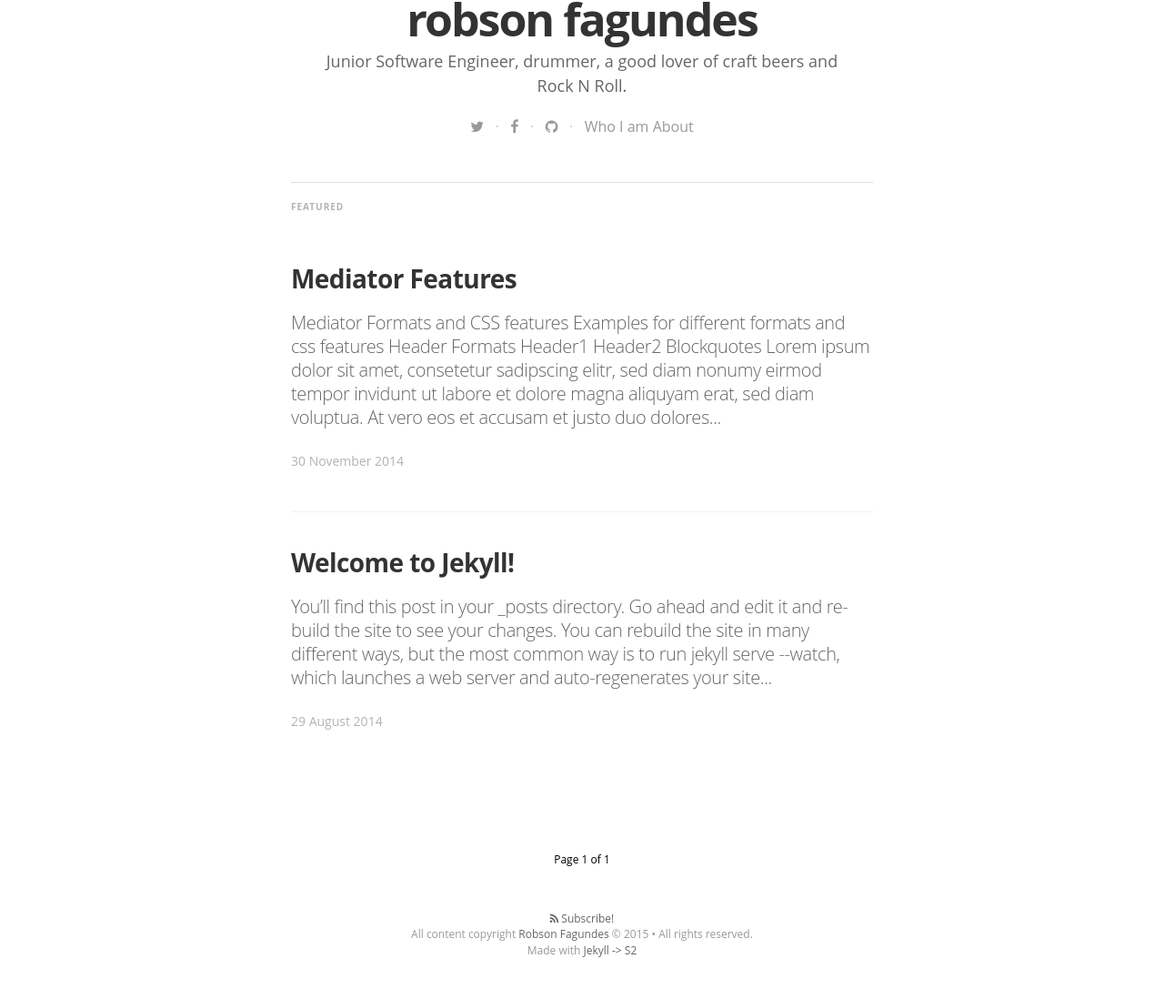
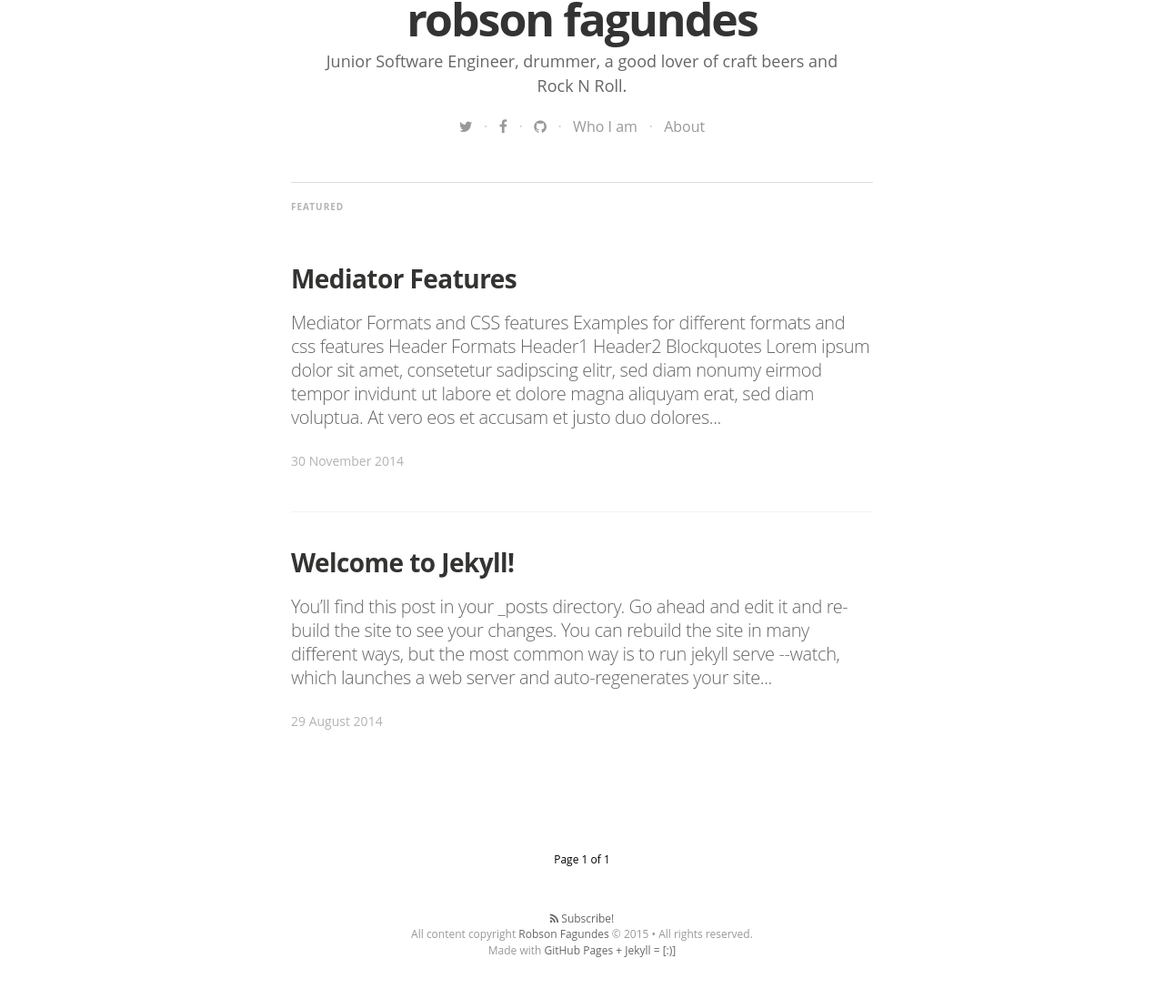
Before and after one commit to robsonfagundes/robsonfagundes.github.io, a Jekyll site: the page built from index.html, in a window 1280 px wide. Shown: the part 538-1636 px from the top of the page at 91% size. Built offline with Jekyll 4.4.1, drawn with Linux system fonts in a browser that asks for light colours; nearby versions of some CDN libraries; some web fonts are replaced; Markdown is read by kramdown in place of the engine named in the settings; the list of posts is cut into pages by our own code.

Commit message:
New Informations

```diff
--- a/_includes/footer.html
+++ b/_includes/footer.html
@@ -4,7 +4,7 @@
   <a class="subscribe" href="{{ "/feed.xml" | prepend: site.baseurl }}"> <span class="tooltip"> <i class="fa fa-rss"></i> Subscribe!</span></a>
     <div class="inner">
          <section class="copyright">All content copyright <a href="mailto:{{ site.email}}">{{ site.name }}</a> &copy; {{ site.time | date: '%Y' }} &bull; All rights reserved.</section>
-         <section class="poweredby">Made with <a href="http://jekyllrb.com"> Jekyll -> S2 </a></section>
+         <section class="poweredby">Made with <a href="http://jekyllrb.com"> GitHub Pages + Jekyll = [:)] </a></section>
     </div>
 </footer>
 
--- a/index.html
+++ b/index.html
@@ -24,6 +24,7 @@ layout: default
         {% endif %}
       {% endfor %}
       <a href="/about-me/">Who I am</a>
+      &nbsp;&nbsp;·&nbsp;&nbsp;
       <a href="/about/">About</a>
     </div>
 </header>
```
Also changed, not shown: about.md (+1 -1 lines).
